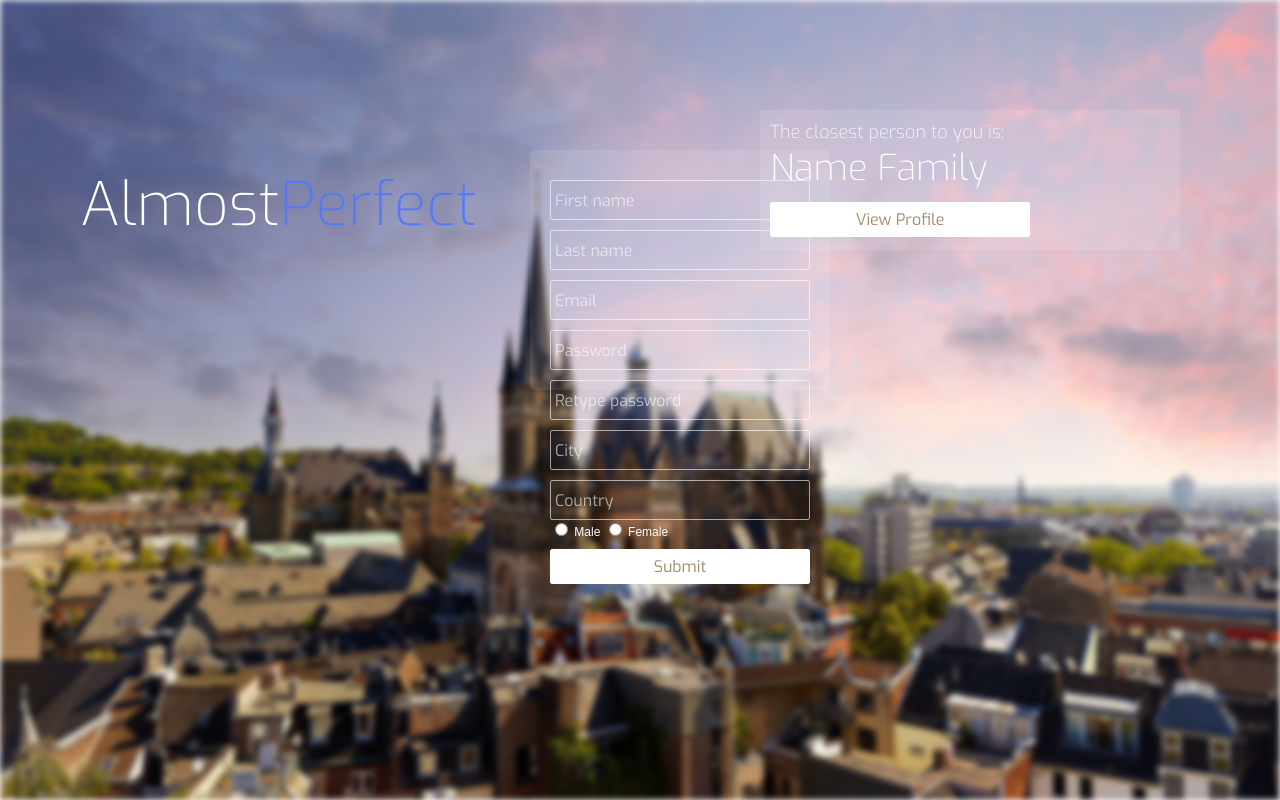
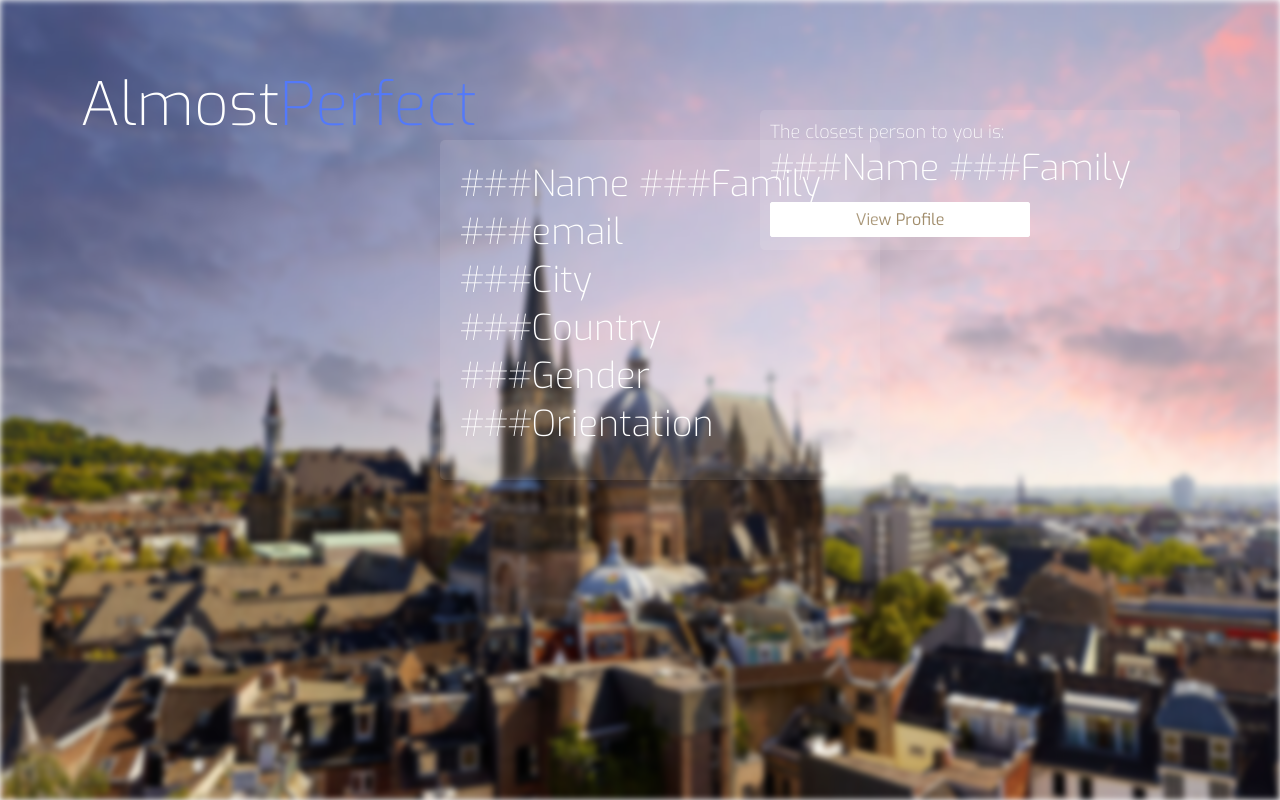
Before and after one commit to HENM1415/henm1415g3, a CodeIgniter app: template Source/application/views/profile.html in a window 1280 px wide. Run offline with CodeIgniter, Linux system fonts and the light colour scheme; the template is opened without the code that fills it, so the values that code supplies are empty.

Commit message:
profile page updated

```diff
--- a/Source/application/views/css/style.css
+++ b/Source/application/views/css/style.css
@@ -22,7 +22,7 @@ body {
 
 .header {
     position: absolute;
-    top: calc(50% - 235px);
+    top: calc(50% - 335px);
     left: calc(50% - 560px);
     z-index: 2;
 }
@@ -47,6 +47,18 @@ body {
     background-color: rgba(255, 255, 255, 0.1);
     border-radius: 5px;
     width: 260px;
+    padding: 20px;
+    z-index: 2;
+}
+
+.profile-form {
+    position: absolute;
+    top: calc(50% - 260px);
+    left: calc(50% - 200px);
+    height: 300px;
+    background-color: rgba(255, 255, 255, 0.1);
+    border-radius: 5px;
+    width: 400px;
     padding: 20px;
     z-index: 2;
 }
@@ -180,6 +192,7 @@ input[type=file] {
     padding: 10px;
     background-color: rgba(255, 255, 255, 0.1);
     position: relative;
+    border-radius: 5px;
     width: 400px;
     float: right;
     height: 120px;
--- a/Source/application/views/profile.html
+++ b/Source/application/views/profile.html
@@ -12,29 +12,23 @@
     <div>Almost<span>Perfect</span></div>
 </div>
 
-<form class="user-form">
-    <input name="first_name" type="text" placeholder="First name" required/>
-    <input name="last_name" type="text" placeholder="Last name" required/>
-    <input name="email" type="email" placeholder="Email" required/>
-    <input name="password" type="password" placeholder="Password" required/>
-    <input name="password_repeat" placeholder="Retype password" type="password" required/>
-    <input name="city" type="text" placeholder="City" required/>
-    <input name="country" type="text" placeholder="Country" required/><br/>
+<form class="profile-form">
+    <span class="header-text" name="first_name">###Name</span>
+    &nbsp;
+    <span class="header-text" name="last_name">###Family</span><br/>
+    <span class="header-text" name="email">###email</span><br/>
+    <span class="header-text" name="city">###City</span><br/>
+    <span class="header-text" name="country">###Country</span><br/>
+    <span class="header-text" name="gender">###Gender</span><br/>
+    <span class="header-text" name="orientation">###Orientation</span><br/>
 
-    <input class="css-checkbox" type="radio" name="sex" id="male" value="male">
-    <label class="css-label" for="male">Male</label>
-
-    <input class="css-checkbox" type="radio" class="css-checkbox" name="sex" id="female" value="female">
-    <label class="css-label" for="female">Female</label>
-
-    <input id="skip_Submit" name="skip_Submit" type="submit" value="Submit"/>
 </form>
 
 <form class="closest-match">
     <span class="normal-text">The closest person to you is:</span>
     <br/>
 
-    <span class="header-text" id="names">Name Family</span>
+    <span class="header-text" id="names">###Name ###Family</span>
     <br/>
     <input id="navigate-to-profile" value="View Profile" type="button"/>
 </form>
```
